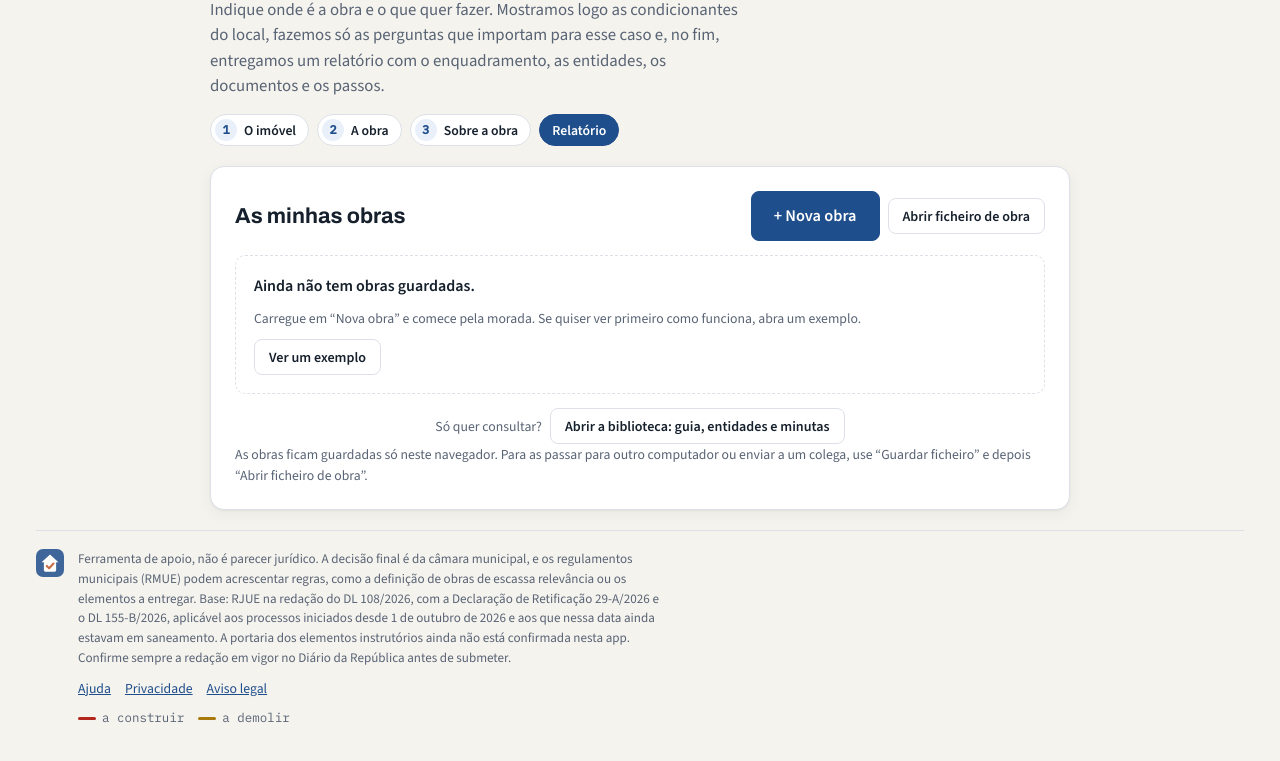
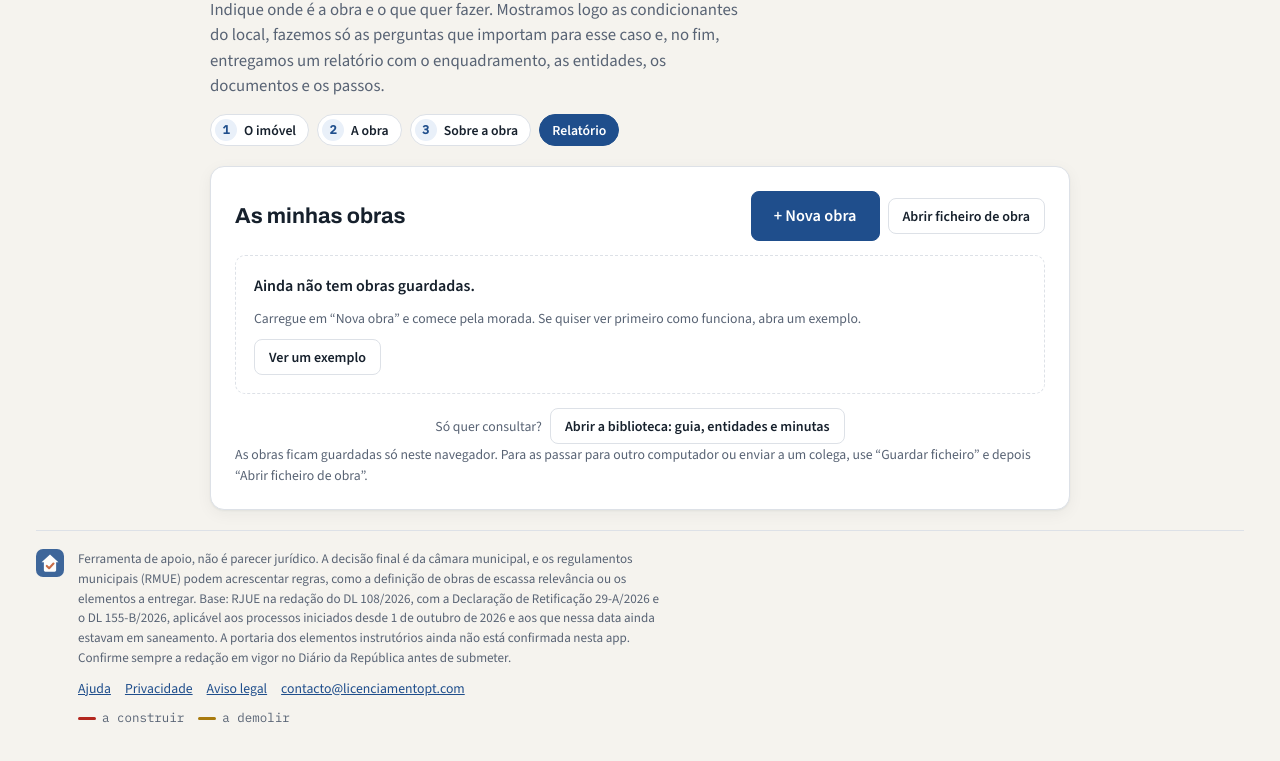
Before and after one commit to francisbps/licenciamento-mapa, a plain HTML site: page index.html in a window 1280 px wide. Shown: the part 217-978 px from the top of the page. Drawn offline with nearby package versions, Linux system fonts and the light colour scheme.

Commit message:
Contacto contacto@licenciamentopt.com nas páginas Ajuda, Privacidade, Aviso legal e rodapé
Co-Authored-By: Claude Opus 5.5 <noreply@anthropic.com>
Claude-Session: https://claude.ai/code/session_01DSebDbUwRuJK5PHfi1RLMA

```diff
--- a/index.html
+++ b/index.html
@@ -402,6 +402,8 @@ details.gd summary .count { font-family: var(--f-mono); font-weight: 400; color:
       <p>No modo técnico aparecem os artigos da lei, as referências e as respostas dadas. No modo simples ficam só as explicações. Mude no botão do menu (“Modo técnico” ou “Modo simples”). O botão “Escuro” ou “Claro” muda as cores. As duas escolhas ficam guardadas neste navegador.</p>
       <h3>Limites</h3>
       <p>É uma ferramenta de apoio. A decisão é sempre da câmara municipal, e os regulamentos municipais podem acrescentar regras. Veja o <a href="#aviso" data-ir="aviso">aviso legal</a>.</p>
+      <h3>Contacto</h3>
+      <p>Encontrou um erro, uma regra em falta ou tem uma sugestão? Escreva para <a href="mailto:contacto@licenciamentopt.com">contacto@licenciamentopt.com</a>.</p>
     </section>
 
     <!-- PRIVACIDADE -->
@@ -423,6 +425,8 @@ details.gd summary .count { font-family: var(--f-mono); font-weight: 400; color:
         <li><b>Tipos de letra:</b> vêm do Google Fonts.</li>
       </ul>
       <p>Nenhum destes pedidos inclui o nome, o NIF ou os outros dados do requerente.</p>
+      <h3>Contacto</h3>
+      <p>Para questões de privacidade, escreva para <a href="mailto:contacto@licenciamentopt.com">contacto@licenciamentopt.com</a>. Se nos escrever, usamos o seu email só para responder.</p>
     </section>
 
     <!-- AVISO LEGAL -->
@@ -435,6 +439,7 @@ details.gd summary .count { font-family: var(--f-mono); font-weight: 400; color:
         <li>Os regulamentos municipais (RMUE) e os planos (PDM, planos de urbanização e de pormenor) podem acrescentar regras que a app não verifica. O relatório indica o que não foi verificado.</li>
         <li>As condicionantes vêm de cartas oficiais publicadas, que podem estar desatualizadas ou incompletas. A referência legal é a planta de condicionantes do PDM em vigor.</li>
       </ul>
+      <p>Contacto: <a href="mailto:contacto@licenciamentopt.com">contacto@licenciamentopt.com</a>.</p>
     </section>
 
     <!-- QUESTIONÁRIO -->
@@ -536,7 +541,7 @@ details.gd summary .count { font-family: var(--f-mono); font-weight: 400; color:
     </section>
   </div>
 
-  <div class="rodape"><svg class="lg" viewBox="0 0 48 48" aria-hidden="true"><rect width="48" height="48" rx="12" fill="#1f4e8c"/><path d="M24 9.5 38.5 22.5H34.5V36.5a2.5 2.5 0 0 1-2.5 2.5H16a2.5 2.5 0 0 1-2.5-2.5V22.5H9.5Z" fill="#fff"/><path d="M18.5 29 22.5 33 30 25" fill="none" stroke="#c2562b" stroke-width="3.6" stroke-linecap="round" stroke-linejoin="round"/></svg><div style="display:grid;gap:10px"><p class="foot">Ferramenta de apoio, não é parecer jurídico. A decisão final é da câmara municipal, e os regulamentos municipais (RMUE) podem acrescentar regras, como a definição de obras de escassa relevância ou os elementos a entregar. Base: RJUE na redação do DL 108/2026, com a Declaração de Retificação 29-A/2026 e o DL 155-B/2026, aplicável aos processos iniciados desde 1 de outubro de 2026 e aos que nessa data ainda estavam em saneamento. A portaria dos elementos instrutórios ainda não está confirmada nesta app. Confirme sempre a redação em vigor no Diário da República antes de submeter.</p><div class="lks"><a href="#ajuda" data-ir="ajuda">Ajuda</a><a href="#privacidade" data-ir="privacidade">Privacidade</a><a href="#aviso" data-ir="aviso">Aviso legal</a></div><div class="legend" title="Convenção das peças desenhadas"><span class="r">a construir</span><span class="y">a demolir</span></div></div></div>
+  <div class="rodape"><svg class="lg" viewBox="0 0 48 48" aria-hidden="true"><rect width="48" height="48" rx="12" fill="#1f4e8c"/><path d="M24 9.5 38.5 22.5H34.5V36.5a2.5 2.5 0 0 1-2.5 2.5H16a2.5 2.5 0 0 1-2.5-2.5V22.5H9.5Z" fill="#fff"/><path d="M18.5 29 22.5 33 30 25" fill="none" stroke="#c2562b" stroke-width="3.6" stroke-linecap="round" stroke-linejoin="round"/></svg><div style="display:grid;gap:10px"><p class="foot">Ferramenta de apoio, não é parecer jurídico. A decisão final é da câmara municipal, e os regulamentos municipais (RMUE) podem acrescentar regras, como a definição de obras de escassa relevância ou os elementos a entregar. Base: RJUE na redação do DL 108/2026, com a Declaração de Retificação 29-A/2026 e o DL 155-B/2026, aplicável aos processos iniciados desde 1 de outubro de 2026 e aos que nessa data ainda estavam em saneamento. A portaria dos elementos instrutórios ainda não está confirmada nesta app. Confirme sempre a redação em vigor no Diário da República antes de submeter.</p><div class="lks"><a href="#ajuda" data-ir="ajuda">Ajuda</a><a href="#privacidade" data-ir="privacidade">Privacidade</a><a href="#aviso" data-ir="aviso">Aviso legal</a><a href="mailto:contacto@licenciamentopt.com">contacto@licenciamentopt.com</a></div><div class="legend" title="Convenção das peças desenhadas"><span class="r">a construir</span><span class="y">a demolir</span></div></div></div>
 </div>
 <div class="toast" id="toast" hidden></div>
 
```
